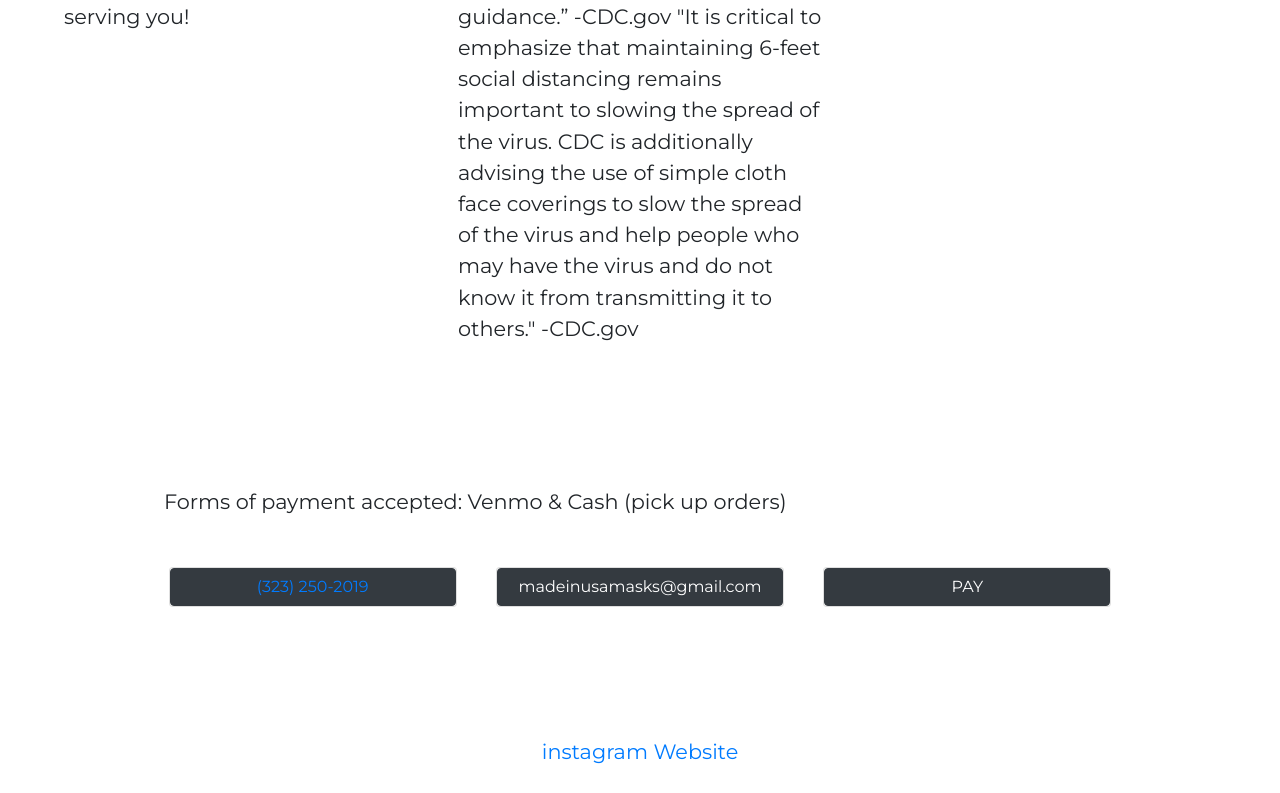
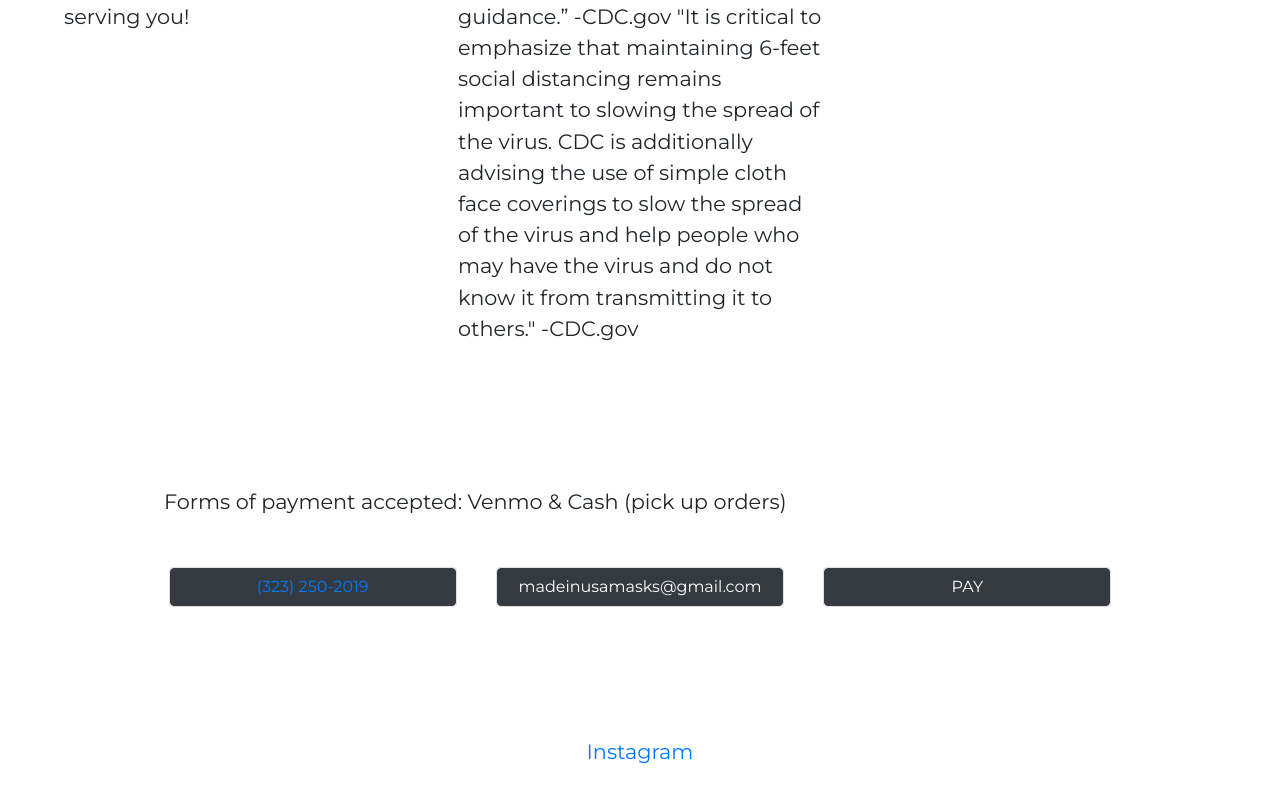
Before and after one commit to JisXS/creations, a plain HTML site: page index.html in a window 1280 px wide. Shown: the part 1735-2528 px from the top of the page. Drawn offline with nearby package versions, Linux system fonts and the light colour scheme.

Commit message:
Update index.html

```diff
--- a/index.html
+++ b/index.html
@@ -196,8 +196,8 @@
 
     <div class="bottom-container">
 
-      <a class="footer-link" href="https://www.instagram.com/madeinusa_masks/">instagram</a>
-      <a class="footer-link" href="https://coronavirus.ohio.gov/wps/portal/gov/covid-19/home">Website</a>
+      <a class="footer-link" href="https://www.instagram.com/madeinusa_masks/">Instagram</a>
+
     </div>
 
 
```
